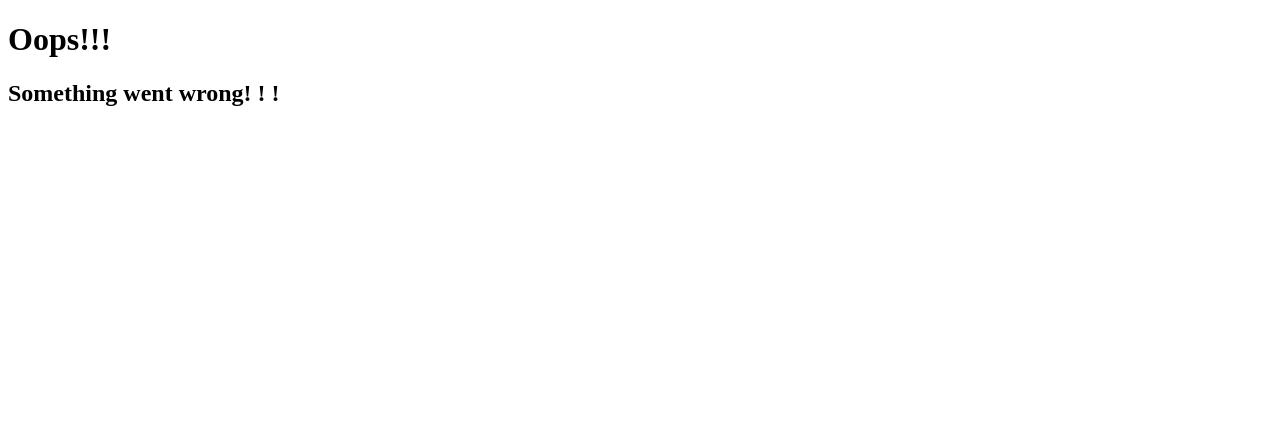
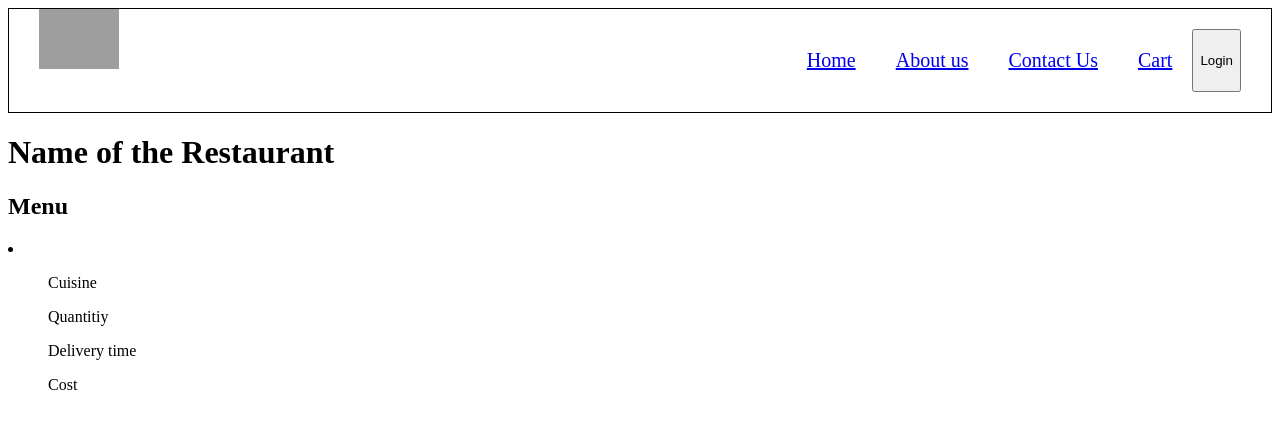
Before and after one commit to Sushil919/React_Dev, a React (Vite) app: page /restaurants/1 in a window 1280 px wide. Shown: the top 428 px of the page. Built offline with nearby package versions, Linux system fonts and the light colour scheme; grey boxes are pictures that could not be loaded.

Commit message:
Created Restaurant Menu page

```diff
--- a/src/App.js
+++ b/src/App.js
@@ -5,6 +5,7 @@
 import About from "./components/About";
 import Contact from "./components/Contact";
 import Error from "./components/Error";
+import RestaurantMenu from "./components/RestaurantMenu";
 import { createBrowserRouter, RouterProvider, Outlet } from "react-router-dom";
 
 const AppLayout = () => {
@@ -33,6 +34,10 @@
                 path: "/contact",
                 element: <Contact />
             },
+            {
+                path: "/restaurants/:resId",
+                element: <RestaurantMenu />
+            }
         ],
         errorElement: <Error />
     },
--- /dev/null
+++ b/src/components/RestaurantMenu.js
@@ -0,0 +1,17 @@
+const RestaurantMenu = () => {
+    return (
+        <div className="menu">
+            <h1>Name of the Restaurant</h1>
+            <h2>Menu</h2>
+
+            <li>
+                <ul>Cuisine</ul>
+                <ul>Quantitiy</ul>
+                <ul>Delivery time</ul>
+                <ul>Cost</ul>
+            </li>
+        </div>
+    )
+}
+
+export default RestaurantMenu;
```
